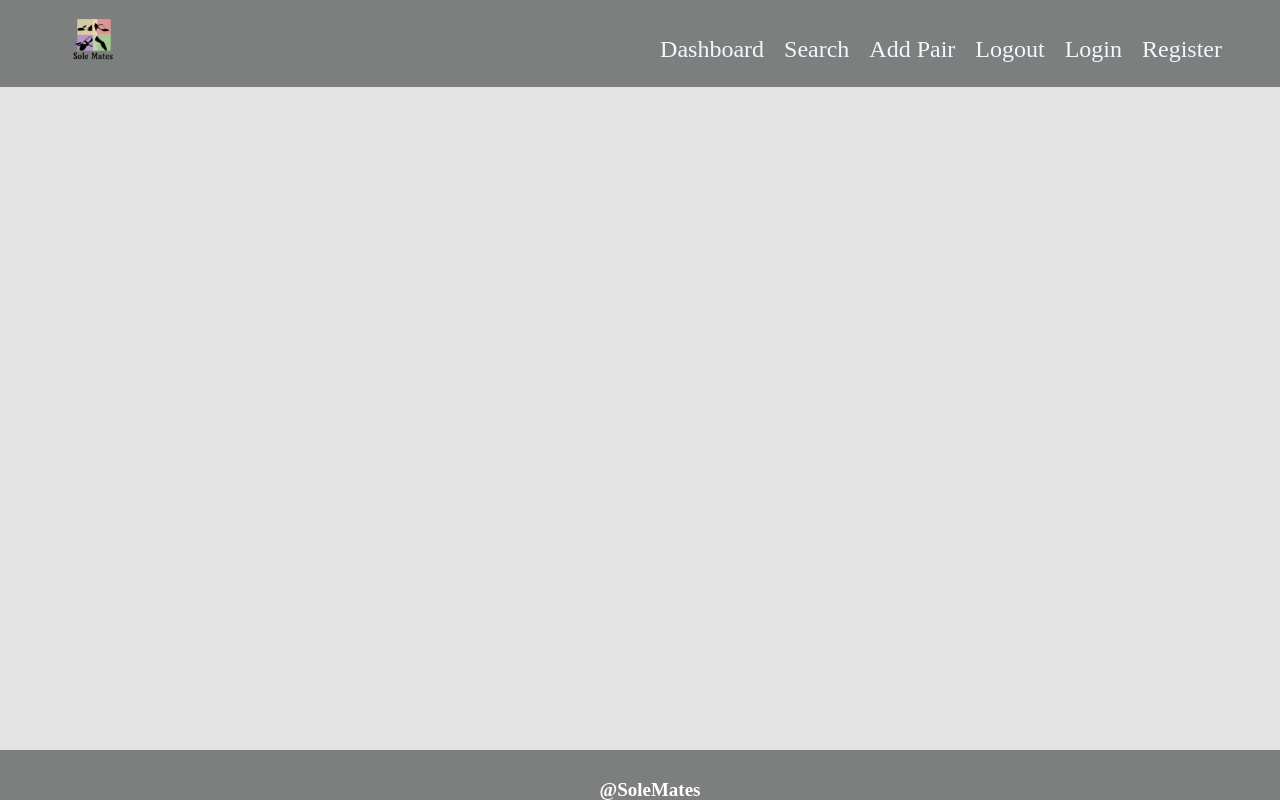
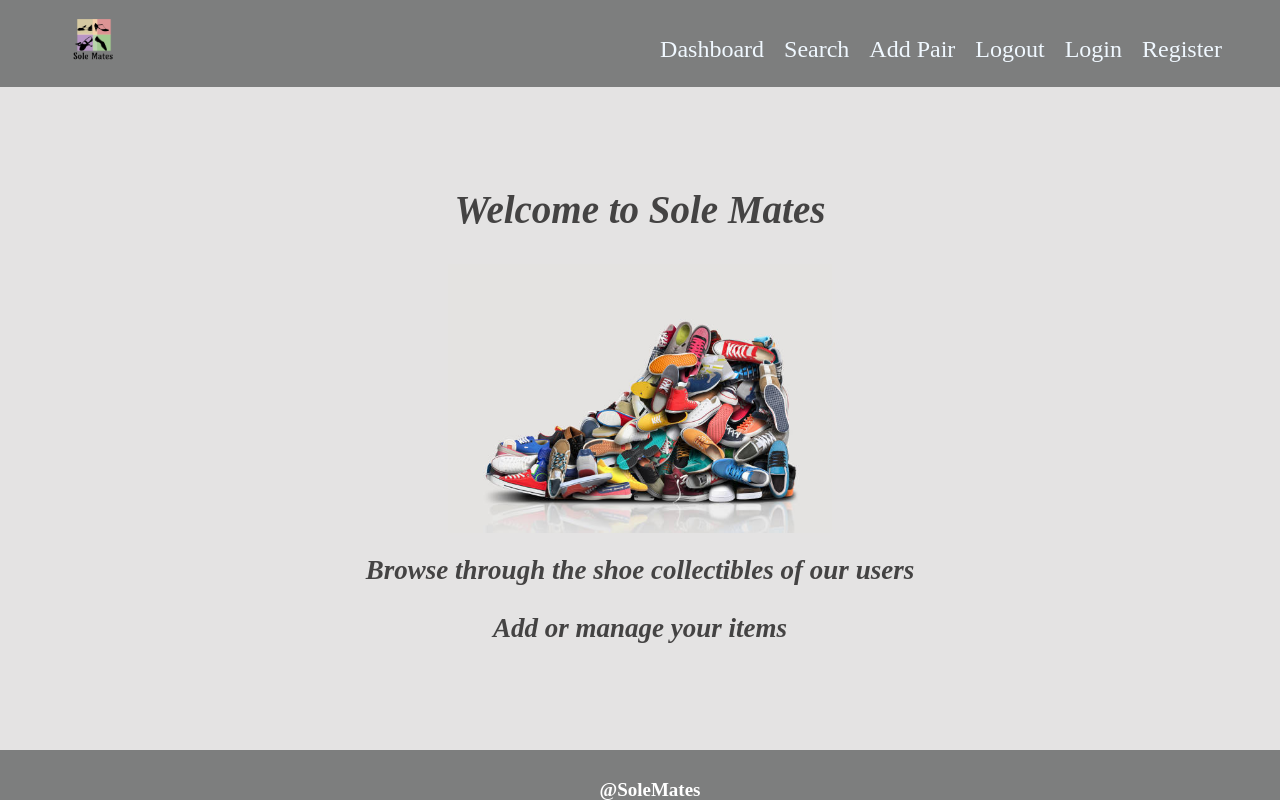
Before and after one commit to MHM056/sole-mates-ReactJS, a React (Vite) app in the folder client/: page / in a window 1280 px wide. Built offline with nearby package versions, Linux system fonts and the light colour scheme.

Commit message:
Created Home component

```diff
--- a/client/src/App.jsx
+++ b/client/src/App.jsx
@@ -1,12 +1,19 @@
+import { Routes, Route } from "react-router-dom";
 import { Footer } from "./components/footer/Footer";
 import { Header } from "./components/header/Header";
+import { Home } from "./components/home/Home";
 
 function App() {
   return (
     <>
-    <div id="wrapper">
-      <Header />
-    </div>
+      <div id="wrapper">
+        <Header />
+
+        <Routes>
+          <Route path="/" element={<Home />} />
+        </Routes>
+
+      </div>
       <Footer />
     </>
   )
--- /dev/null
+++ b/client/src/components/home/Home.jsx
@@ -0,0 +1,10 @@
+export const Home = () => {
+    return (
+        <section id="home">
+            <h1>Welcome to Sole Mates</h1>
+            <img src="./images/home.jpg" alt="home" />
+            <h2>Browse through the shoe collectibles of our users</h2>
+            <h3>Add or manage your items</h3>
+        </section>
+    );
+};
--- a/client/src/main.jsx
+++ b/client/src/main.jsx
@@ -1,6 +1,10 @@
-import ReactDOM from 'react-dom/client'
-import App from './App.jsx'
+import React from "react";
+import ReactDOM from 'react-dom/client';
+import { BrowserRouter } from 'react-router-dom';
+import App from './App.jsx';
 
 ReactDOM.createRoot(document.getElementById('root')).render(
-    <App />
+    <BrowserRouter>
+        <App />
+    </BrowserRouter>
 )
```
Also changed, not shown: 1 other file (tests, documents, lock files or other folders).
